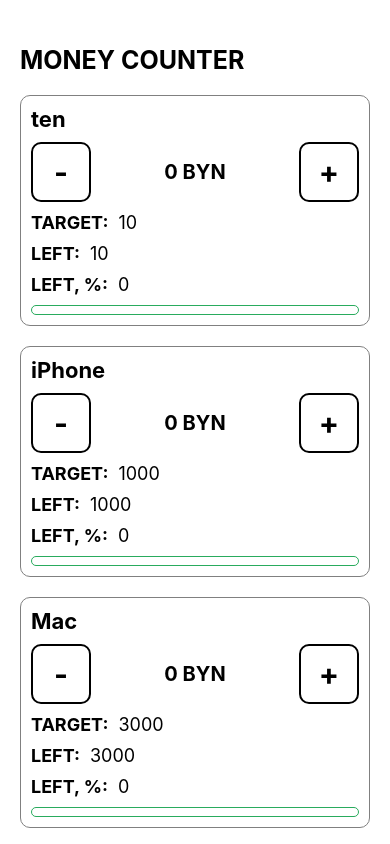
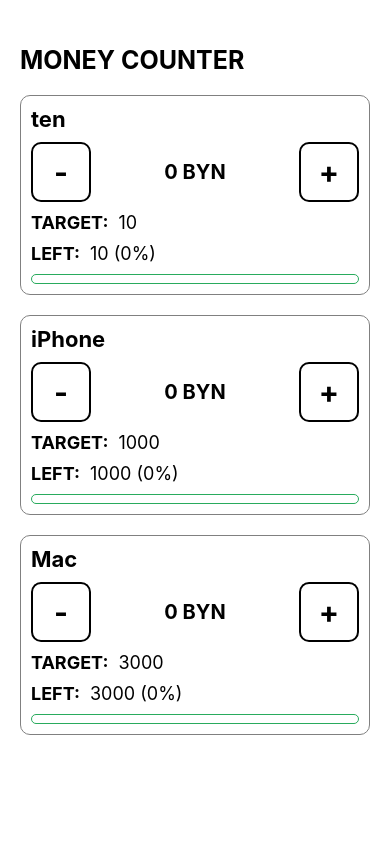
Before and after one commit to marinadegames/amount-counter-mobile, a React Native app: screen / in a window 390 px wide. Built offline with nearby package versions, Linux system fonts and the light colour scheme.

Commit message:
feat: edit target number

```diff
--- a/App.tsx
+++ b/App.tsx
@@ -3,6 +3,7 @@
 
 import { store } from "./src/bll/store"
 import { Main } from "./src/components/Main"
+
 
 export default function App() {
     return (
--- a/src/bll/countersSlice.ts
+++ b/src/bll/countersSlice.ts
@@ -22,6 +22,11 @@
 export type ChangeTargetTitleType = {
     id: number
     value: string
+}
+
+export type ChangeTargetNumberType = {
+    id: number
+    value: number
 }
 
 const initialState: CountersSliceType = [
@@ -68,8 +73,14 @@
                 c.id === action.payload.id ? { ...c, titleTarget: action.payload.value } : c
             )
         },
+        changeTargetNumber: (state, action: PayloadAction<ChangeTargetNumberType>) => {
+            return state.map((c) =>
+                c.id === action.payload.id ? { ...c, targetNumber: action.payload.value } : c
+            )
+        },
     },
 })
 
-export const { increment, decrement, changeComplete, changeTargetTitle } = countersSlice.actions
+export const { increment, decrement, changeComplete, changeTargetTitle, changeTargetNumber } =
+    countersSlice.actions
 export default countersSlice.reducer
--- a/src/components/Counter.tsx
+++ b/src/components/Counter.tsx
@@ -1,7 +1,13 @@
 import { memo, useCallback } from "react"
 import { StyleSheet, Text, TextInput, View } from "react-native"
 
-import { changeComplete, changeTargetTitle, decrement, increment } from "../bll/countersSlice"
+import {
+    changeComplete,
+    changeTargetNumber,
+    changeTargetTitle,
+    decrement,
+    increment,
+} from "../bll/countersSlice"
 import { useAppDispatch } from "../bll/store"
 import { MyButton } from "./MyButton"
 
@@ -17,7 +23,10 @@
     const dispatch = useAppDispatch()
 
     const countPercent = () => {
-        return Math.round(((count * 100) / targetNumber) * 100) / 100
+        const result = Math.round(((count * 100) / targetNumber) * 100) / 100
+        if (isNaN(result)) {
+            return 0
+        } else return result
     }
 
     const decrementHandler = () => {
@@ -42,6 +51,14 @@
         },
         [id]
     )
+
+    const changeTargetNumberHandler = (e: number) => {
+        console.log("call")
+        if (e <= 0) {
+            dispatch(changeTargetNumber({ id, value: 0 }))
+        }
+        dispatch(changeTargetNumber({ id, value: e }))
+    }
 
     // styles
     const styles = StyleSheet.create({
@@ -133,7 +150,8 @@
                 <TextInput
                     style={styles.textTargetMoneyInput}
                     textContentType={"creditCardNumber"}
-                    editable={true}
+                    onChangeText={(e) => changeTargetNumberHandler(Number(e))}
+                    keyboardType={"number-pad"}
                     value={String(targetNumber)}
                 />
             </View>
@@ -143,13 +161,10 @@
                 {completed ? (
                     <Text style={styles.textTargetMoneyInput}>COMPLETED!</Text>
                 ) : (
-                    <Text style={styles.textTargetMoneyInput}>{targetNumber - count}</Text>
+                    <Text style={styles.textTargetMoneyInput}>
+                        {targetNumber - count} ({countPercent()}%)
+                    </Text>
                 )}
-            </View>
-
-            <View style={styles.leftWrapper}>
-                <Text style={styles.textTargetMoney}>LEFT, %:</Text>
-                <Text style={styles.textTargetMoneyInput}>{countPercent()}</Text>
             </View>
 
             <View style={styles.loading}>
```
Also changed, not shown: .prettierrc.json.
